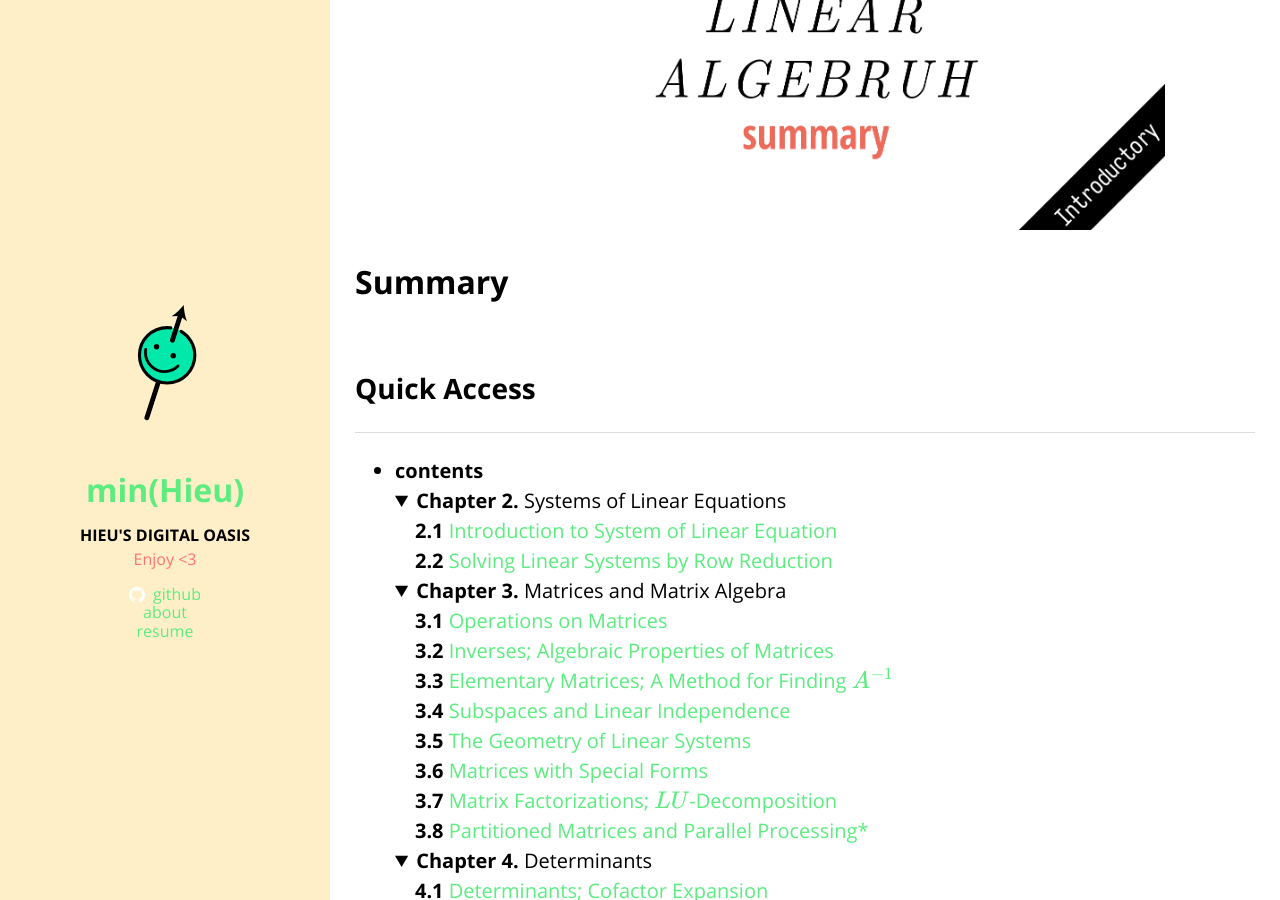
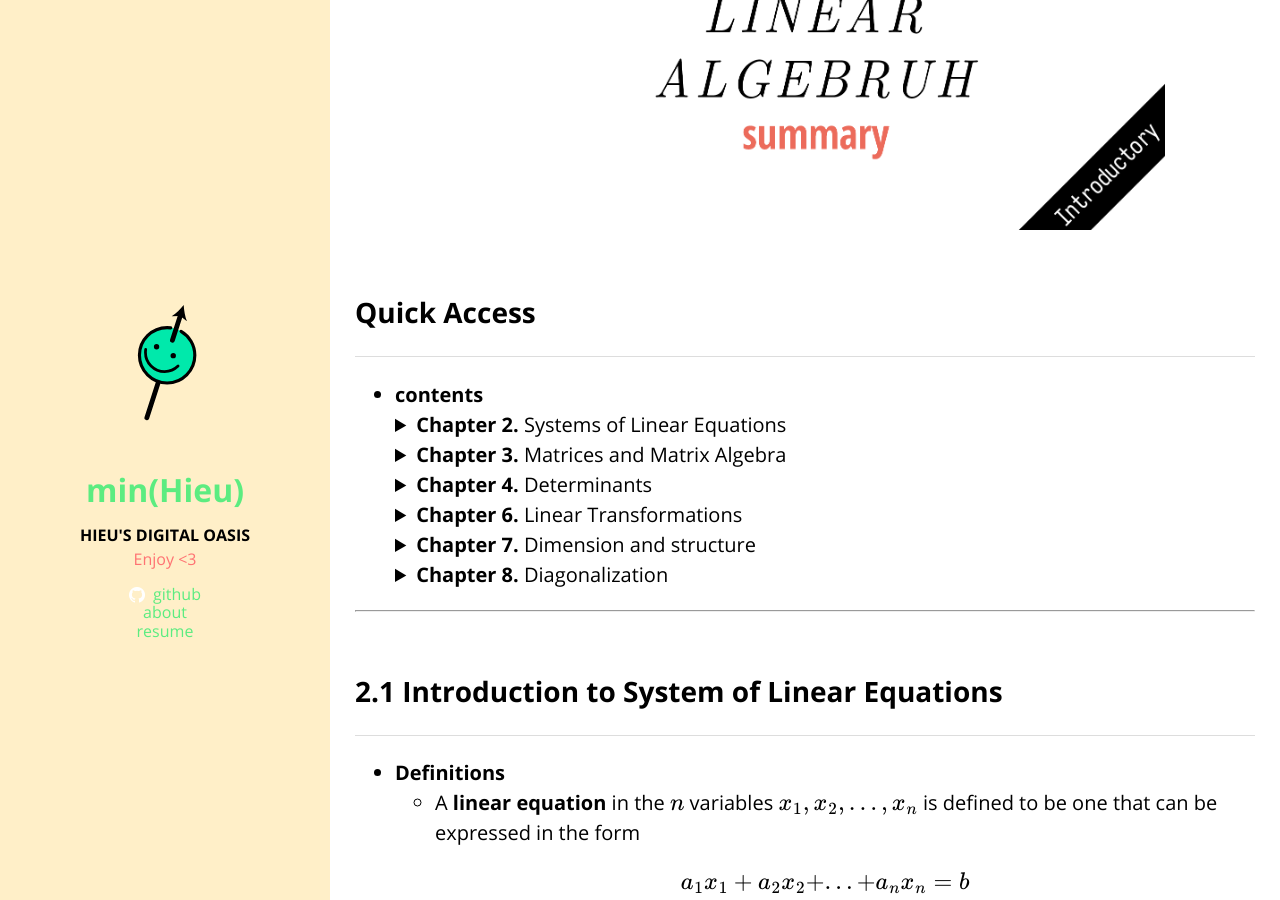
Before and after one commit to min-hieu/min-hieu.github.io, a Jekyll site: the page built from _posts/2021-02-11-Testing.md, in a window 1280 px wide and 900 px high, scrolled down 398 px. Built offline with Jekyll 4.4.1, drawn with Linux system fonts in a browser that asks for light colours; formulas are drawn with MathJax 3; a script that is not in the unit is left out; some of the changed text lies outside the part shown.

Commit message:
Update 2021-02-11-Testing.md

```diff
--- a/_posts/2021-02-11-Testing.md
+++ b/_posts/2021-02-11-Testing.md
@@ -9,18 +9,16 @@ images:
 tags: [linear-algebra, linear, algebra, mathematics, Machine Learning, Quantum Mechanics, Introductory, Summary ]
 mathjax: true
 ---
-# Summary
-
 ## Quick Access
 
 - **contents**
-    <details open>
+    <details closed>
     <summary><b>Chapter 2.</b> Systems of Linear Equations</summary>
     &emsp;<b>2.1</b> <a href >Introduction to System of Linear Equation</a> <br>
     &emsp;<b>2.2</b> <a href >Solving Linear Systems by Row Reduction</a>
     </details>
 
-    <details open>
+    <details closed>
     <summary><b>Chapter 3.</b> Matrices and Matrix Algebra</summary>
     &emsp;<b>3.1</b> <a href >Operations on Matrices</a> <br>
     &emsp;<b>3.2</b> <a href >Inverses; Algebraic Properties of Matrices</a> <br>
@@ -32,7 +30,7 @@ mathjax: true
     &emsp;<b>3.8</b> <a href >Partitioned Matrices and Parallel Processing*</a> <br>
     </details>
 
-    <details open>
+    <details closed>
     <summary><b>Chapter 4.</b> Determinants</summary>
     &emsp;<b>4.1</b> <a href >Determinants; Cofactor Expansion</a> <br>
     &emsp;<b>4.2</b> <a href >Properties of Determinants</a> <br>
@@ -40,7 +38,7 @@ mathjax: true
     &emsp;<b>4.4</b> <a href >A First Look at Eigenvalues and Eigenvectors</a> <br>
     </details>
 
-    <details open>
+    <details closed>
     <summary><b>Chapter 6.</b> Linear Transformations</summary>
     &emsp;<b>6.1</b> <a href >Matrices as Transformations</a> <br>
     &emsp;<b>6.2</b> <a href >Geometry of Linear Operators</a> <br>
```
